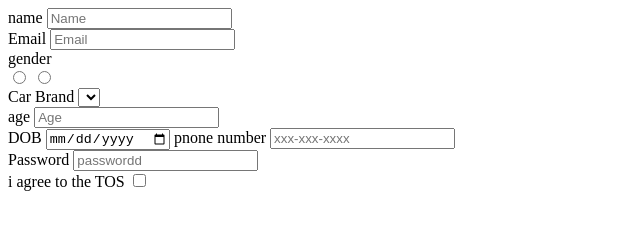
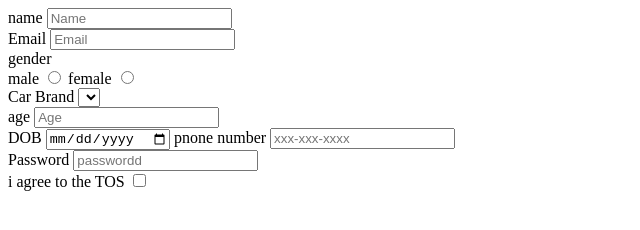
Before and after one commit to acciojob/signup-form-car-ganeshbodakhe24, a website: page main.html in a window 1280 px wide. Shown: the whole page, without its empty margins (0-640 px from the left). Drawn offline with Linux system fonts and the light colour scheme.

Commit message:
created a submission

```diff
--- a/main.html
+++ b/main.html
@@ -15,9 +15,9 @@
 		<input type="email" required id="email" placeholder="Email">
 		<br>
 		<label for="gender">gender</label><br>
-		<label for="gender_m"></label>
+		<label for="gender_m">male</label>
 		<input name='gender' type="radio" value="gender_m" id="gender_m">
-		<label for="gender_f"></label>
+		<label for="gender_f">female</label>
 		<input name="gender" type="radio" value="gender_f" id="gender_f">
 		<br>
 		<label for="cars">Car Brand</label>
```
